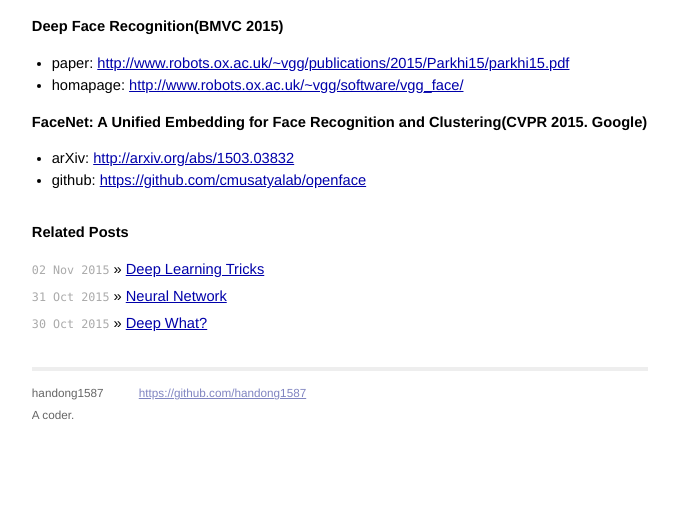
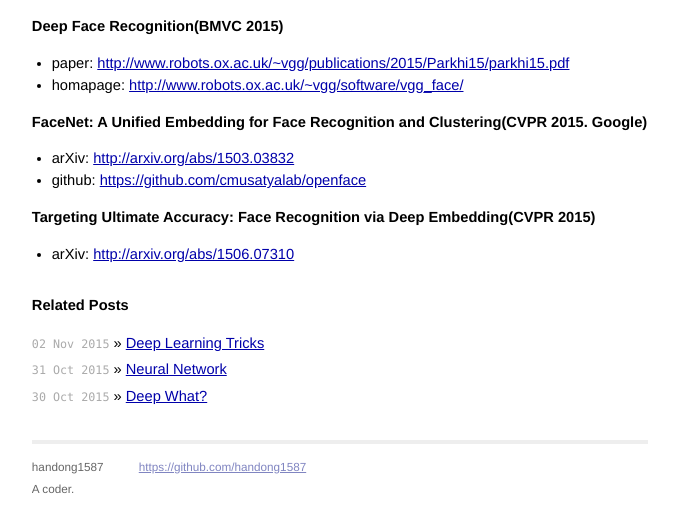
Before and after one commit to handong1587/handong1587.github.io, a Jekyll site: the page built from _posts/deep_learning/2015-10-09-face-detection-recognition.md, in a window 1280 px wide. Shown: the part 921-1433 px from the top of the page, without its empty margins (300-979 px from the left). Built offline with Jekyll 4.4.1, drawn with Linux system fonts in a browser that asks for light colours; Markdown is read by kramdown in place of the engine named in the settings; comment, search, counter and statistics services are not loaded; before the commit the page ends 1359 px from its top, so only the background shows below that.

Commit message:
update obj-seg.m

```diff
--- a/_posts/deep_learning/2015-10-09-face-detection-recognition.md
+++ b/_posts/deep_learning/2015-10-09-face-detection-recognition.md
@@ -28,3 +28,7 @@
 
 - arXiv: [http://arxiv.org/abs/1503.03832](http://arxiv.org/abs/1503.03832)
 - github: [https://github.com/cmusatyalab/openface](https://github.com/cmusatyalab/openface)
+
+**Targeting Ultimate Accuracy: Face Recognition via Deep Embedding(CVPR 2015)**
+
+- arXiv: [http://arxiv.org/abs/1506.07310](http://arxiv.org/abs/1506.07310)
```
